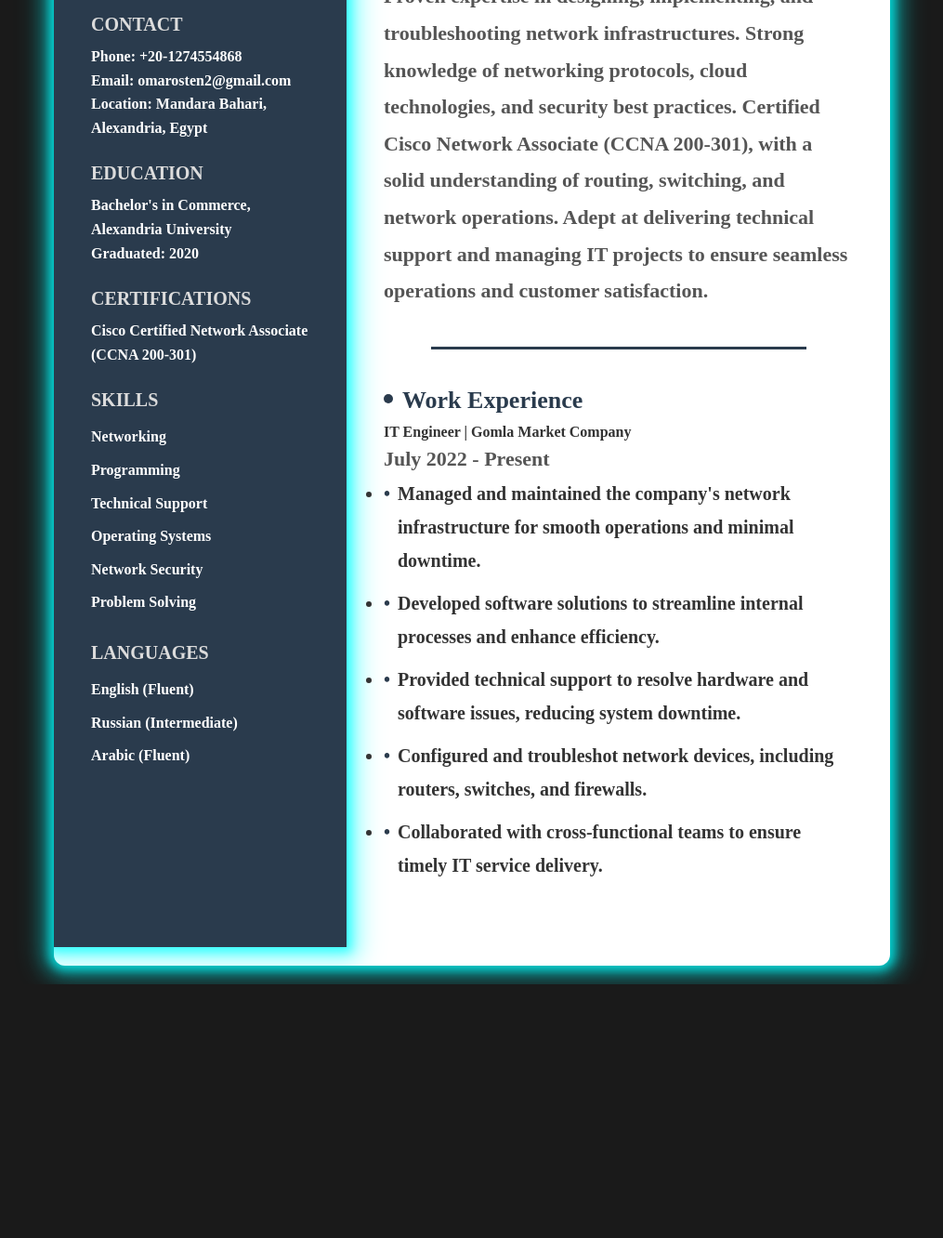
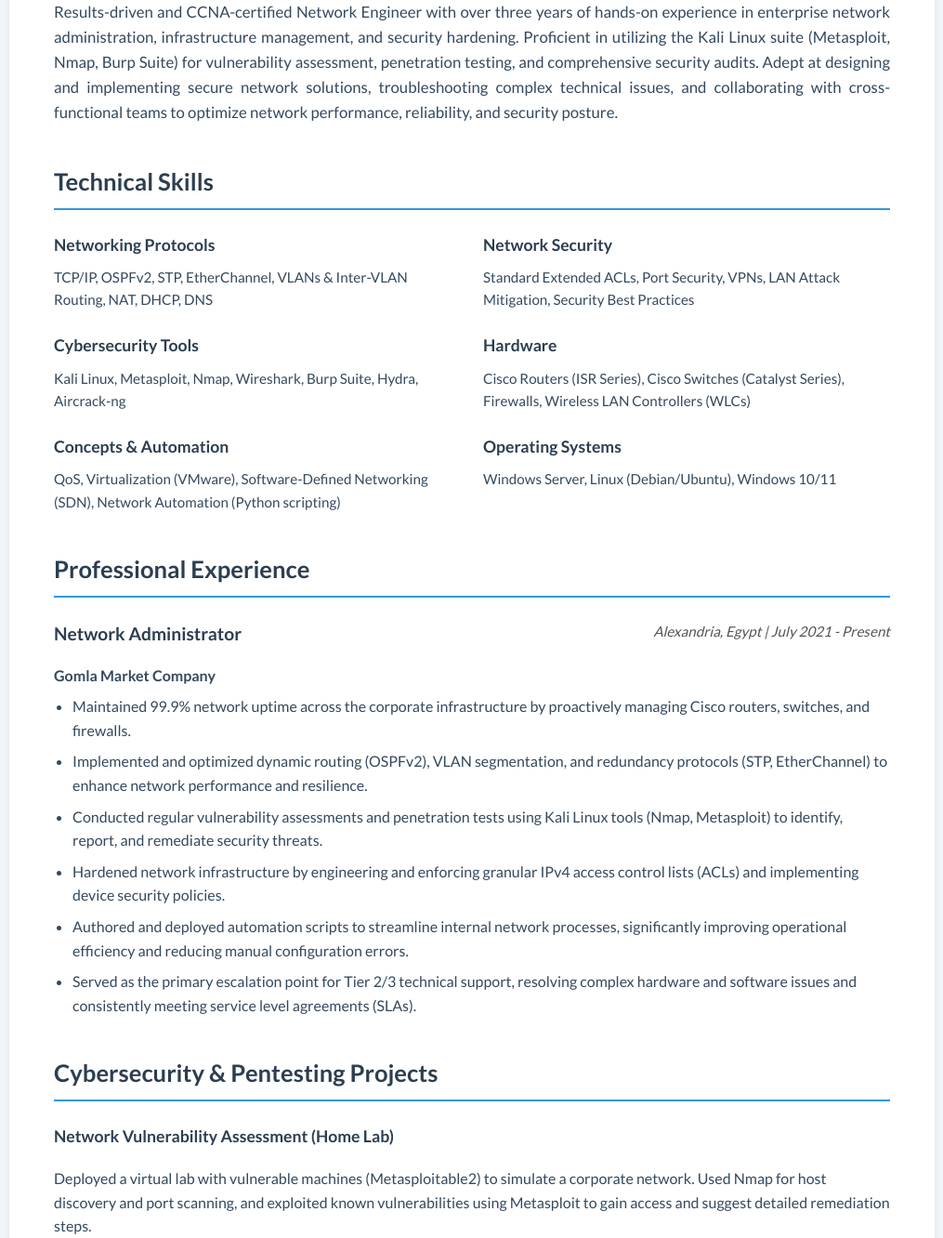
Before and after one commit to omaressamit/cv, a plain HTML site: page index.html in a window 1280 px wide. Shown: the part 367-1699 px from the top of the page at 93% size, without its empty margins (132-1147 px from the left). Before the commit the page ends 1426 px from the top, so only its background shows below. Drawn offline with Linux system fonts and the light colour scheme.

Commit message:
Update index.html

```diff
--- a/index.html
+++ b/index.html
@@ -3,267 +3,360 @@
 <head>
     <meta charset="UTF-8">
     <meta name="viewport" content="width=device-width, initial-scale=1.0">
-    <title>Omar Essam - Network Administrator</title>
+    <title>Omar Essam - Network Engineer Resume</title>
+    <link rel="preconnect" href="https://fonts.googleapis.com">
+    <link rel="preconnect" href="https://fonts.gstatic.com" crossorigin>
+    <link href="https://fonts.googleapis.com/css2?family=Lato:wght@400;700&display=swap" rel="stylesheet">
+    <link rel="stylesheet" href="https://cdnjs.cloudflare.com/ajax/libs/font-awesome/6.5.1/css/all.min.css">
     <style>
-        /* Global Styles */
-        * {
-            box-sizing: border-box;
-            margin: 0;
-            padding: 0;
-            font-family: 'Times New Roman', Times, serif;
-            font-weight: bold;
+        :root {
+            --primary-color: #2c3e50;
+            --secondary-color: #3498db;
+            --text-color: #34495e;
+            --light-gray: #ecf0f1;
+            --bg-color: #ffffff;
         }
 
         body {
-            display: flex;
-            justify-content: center;
-            padding: 20px;
-            background-color: #1a1a1a; /* Dark background */
-            color: #333;
+            font-family: 'Lato', sans-serif;
+            line-height: 1.6;
+            background-color: #f4f7f9;
+            color: var(--text-color);
+            margin: 0;
+            padding: 0;
         }
 
-        /* Container */
         .container {
             max-width: 900px;
-            width: 100%;
-            background-color: #ffffff; /* Keep the container background light */
-            border-radius: 12px;
-            overflow: hidden;
-            display: flex;
-            flex-direction: column;
-            padding-bottom: 20px;
-            position: relative;
-            box-shadow: 0 4px 8px rgba(0, 0, 0, 0.2);
-            transition: all 0.3s ease-in-out;
-            /* Neon glow applied directly to the container */
-            box-shadow: 0 0 10px 5px rgba(0, 255, 255, 0.6), 0 0 20px 10px rgba(0, 255, 255, 0.4), 0 0 30px 15px rgba(0, 255, 255, 0.2);
+            margin: 2rem auto;
+            background-color: var(--bg-color);
+            padding: 2rem 3rem;
+            box-shadow: 0 4px 12px rgba(0, 0, 0, 0.08);
+            border-radius: 8px;
         }
 
-        /* Sidebar */
-        .sidebar {
-            background-color: #2a3b4d; /* Keep the sidebar background as is */
-            color: white;
-            padding: 40px 20px;
-            width: 100%;
+        /* --- Header & Contact --- */
+        header {
             text-align: center;
-            position: relative;
-            box-shadow: 0 4px 8px rgba(0, 0, 0, 0.2);
-            transition: all 0.3s ease-in-out;
-            /* Neon glow applied directly to the sidebar */
-            box-shadow: 0 0 10px 5px rgba(0, 255, 255, 0.6), 0 0 20px 10px rgba(0, 255, 255, 0.4), 0 0 30px 15px rgba(0, 255, 255, 0.2);
+            margin-bottom: 2rem;
+            border-bottom: 2px solid var(--light-gray);
+            padding-bottom: 2rem;
         }
 
-        .sidebar img {
-            width: 200px;
-            height: 200px;
-            margin-bottom: 15px;
-            border: 3px solid #ffffff;
+        header h1 {
+            font-size: 2.8rem;
+            color: var(--primary-color);
+            margin: 0 0 0.25rem 0;
+            font-weight: 700;
         }
 
-        .sidebar h1 {
-            font-size: 32px;
-            margin-top: 10px;
+        header .job-title {
+            font-size: 1.5rem;
+            color: var(--secondary-color);
+            font-weight: 400;
+            margin: 0;
         }
 
-        .sidebar h2 {
-            font-size: 22px;
-            color: #b0c4de;
-            font-weight: normal;
-            margin-bottom: 30px;
+        .contact-info {
+            display: flex;
+            flex-wrap: wrap;
+            justify-content: center;
+            gap: 1rem 2rem;
+            margin-top: 1.5rem;
+            font-size: 0.95rem;
         }
 
-        .sidebar .section {
-            margin-bottom: 25px;
+        .contact-info a {
+            color: var(--secondary-color);
+            text-decoration: none;
+            transition: color 0.3s ease;
         }
 
-        .sidebar .section h3 {
-            font-size: 20px;
-            margin-bottom: 10px;
-            color: #dcdcdc;
-            font-weight: 600;
-            text-transform: uppercase;
+        .contact-info a:hover {
+            color: var(--primary-color);
+            text-decoration: underline;
         }
 
-        .sidebar .section p,
-        .sidebar .section ul {
-            font-size: 16px;
-            line-height: 1.6;
+        .contact-info span {
+            display: flex;
+            align-items: center;
         }
 
-        .sidebar .section ul li {
-            list-style: none;
-            padding: 5px 0;
-            color: #ffffff;
+        .contact-info i {
+            margin-right: 0.5rem;
+            color: var(--primary-color);
+            font-size: 1.1rem;
         }
 
-        /* Main Content */
-        .main {
-            padding: 40px;
-            width: 100%;
+        /* --- General Section Styling --- */
+        section {
+            margin-bottom: 2.5rem;
         }
 
-        .main h1 {
-            color: #2a3b4d;
-            font-size: 28px;
-            margin-bottom: 10px;
-            text-transform: uppercase;
-            text-align: center;
+        h2 {
+            font-size: 1.6rem;
+            color: var(--primary-color);
+            border-bottom: 2px solid var(--secondary-color);
+            padding-bottom: 0.5rem;
+            margin-bottom: 1.5rem;
         }
 
-        .main h2 {
-            font-size: 20px;
-            color: #666666;
-            text-align: center;
-            margin-bottom: 20px;
+        /* --- Summary --- */
+        #summary p {
+            font-size: 1.05rem;
+            text-align: justify;
         }
 
-        .main .section {
-            margin-bottom: 30px;
+        /* --- Technical Skills --- */
+        #skills .skills-grid {
+            display: grid;
+            grid-template-columns: repeat(auto-fit, minmax(300px, 1fr));
+            gap: 1.5rem;
         }
 
-        .main .section h3 {
-            font-size: 26px;
-            color: #2a3b4d;
-            margin-bottom: 10px;
-            position: relative;
-            padding-left: 20px;
+        .skill-category h3 {
+            font-size: 1.1rem;
+            color: var(--primary-color);
+            margin: 0 0 0.5rem 0;
+            font-weight: 700;
         }
 
-        .main .section h3::before {
-            content: '';
-            width: 10px;
-            height: 10px;
-            background-color: #2a3b4d;
-            position: absolute;
-            left: 0;
-            top: 8px;
-            border-radius: 50%;
+        .skill-category p {
+            margin: 0;
+            font-size: 0.95rem;
         }
 
-        .main .section p {
-            font-size: 22px;
-            line-height: 1.8;
-            color: #555555;
+        /* --- Experience, Projects, Education, Certs --- */
+        .item {
+            margin-bottom: 1.5rem;
         }
 
-        .main .section ul li {
-            font-size: 20px;
-            margin-bottom: 10px;
-            line-height: 1.8;
-            padding-left: 15px;
-            position: relative;
+        .item-header {
+            display: flex;
+            justify-content: space-between;
+            align-items: flex-start;
+            margin-bottom: 0.25rem;
         }
 
-        .main .section ul li::before {
-            content: '•';
-            position: absolute;
-            left: 0;
-            color: #2a3b4d;
+        .item-header h3 {
+            margin: 0;
+            font-size: 1.2rem;
+            color: var(--primary-color);
         }
 
-        /* Two-Page Effect */
-        .page-break {
-            margin: 40px 0;
-            border-top: 3px solid #2a3b4d;
-            width: 80%;
-            margin-left: auto;
-            margin-right: auto;
+        .item .company, .item .institution {
+            font-weight: 700;
+            color: var(--text-color);
+            margin-bottom: 0.5rem;
         }
 
-        /* Responsive Design */
-        @media (min-width: 768px) {
+        .date-location {
+            font-style: italic;
+            color: #555;
+            text-align: right;
+            white-space: nowrap;
+            font-size: 0.95rem;
+        }
+
+        ul {
+            padding-left: 20px;
+            margin-top: 0.5rem;
+        }
+
+        li {
+            margin-bottom: 0.5rem;
+        }
+
+        /* --- Projects --- */
+        #projects .item h3 {
+            font-size: 1.1rem;
+            color: var(--primary-color);
+        }
+        #projects .item p {
+            margin: 0;
+        }
+
+        /* --- Certifications --- */
+        #certifications ul {
+            list-style: none;
+            padding-left: 20px;
+            margin-top: 0.5rem;
+        }
+        #certifications ul li::before {
+            content: "—";
+            margin-right: 0.5rem;
+            color: var(--primary-color);
+        }
+
+        /* --- Languages --- */
+        #languages .lang-list {
+            display: flex;
+            flex-wrap: wrap;
+            gap: 2rem;
+        }
+        .lang-list span {
+            font-size: 1rem;
+        }
+        .lang-list strong {
+            color: var(--primary-color);
+        }
+
+        /* --- Responsive Design --- */
+        @media (max-width: 768px) {
             .container {
-                flex-direction: row;
+                padding: 1.5rem;
+                margin: 1rem;
             }
-            .sidebar {
-                width: 35%;
+
+            header h1 {
+                font-size: 2.2rem;
+            }
+
+            header .job-title {
+                font-size: 1.3rem;
+            }
+
+            .contact-info {
+                flex-direction: column;
+                align-items: center;
+                gap: 0.75rem;
+            }
+
+            .item-header {
+                flex-direction: column;
+                align-items: flex-start;
+                gap: 0.25rem;
+            }
+
+            .date-location {
                 text-align: left;
-                padding: 40px;
-            }
-            .main {
-                width: 65%;
-                padding: 40px;
             }
         }
     </style>
 </head>
 <body>
 
-<div class="container">
-    <!-- Sidebar -->
-    <div class="sidebar">
-        <img src="profile.jpg" alt="Profile Picture">
-        <h1>Omar Essam</h1>
-        <h2>Network Administrator</h2>
+    <main class="container">
+        <header>
+            <h1>OMAR ESSAM</h1>
+            <p class="job-title">Network Engineer</p>
+            <div class="contact-info">
+                <span><i class="fas fa-phone"></i> +20-1274554868</span>
+                <span><i class="fas fa-envelope"></i> <a href="mailto:omaressamit@gmail.com">omaressamit@gmail.com</a></span>
+                <span><i class="fas fa-map-marker-alt"></i> Alexandria, Egypt</span>
+                <span><i class="fab fa-linkedin"></i> <a href="https://www.linkedin.com/in/omar-essam-it/" target="_blank" rel="noopener noreferrer">LinkedIn</a></span>
+                <span><i class="fab fa-github"></i> <a href="https://github.com/omaressam" target="_blank" rel="noopener noreferrer">GitHub</a></span>
+            </div>
+        </header>
 
-        <div class="section">
-            <h3>Contact</h3>
-            <p>Phone: +20-1274554868</p>
-            <p>Email: omarosten2@gmail.com</p>
-            <p>Location: Mandara Bahari, Alexandria, Egypt</p>
-        </div>
+        <section id="summary">
+            <h2>Summary</h2>
+            <p>
+                Results-driven and CCNA-certified Network Engineer with over three years of hands-on experience in enterprise network administration, infrastructure management, and security hardening. Proficient in utilizing the Kali Linux suite (Metasploit, Nmap, Burp Suite) for vulnerability assessment, penetration testing, and comprehensive security audits. Adept at designing and implementing secure network solutions, troubleshooting complex technical issues, and collaborating with cross-functional teams to optimize network performance, reliability, and security posture.
+            </p>
+        </section>
 
-        <div class="section">
-            <h3>Education</h3>
-            <p>Bachelor's in Commerce, Alexandria University</p>
-            <p>Graduated: 2020</p>
-        </div>
+        <section id="skills">
+            <h2>Technical Skills</h2>
+            <div class="skills-grid">
+                <div class="skill-category">
+                    <h3>Networking Protocols</h3>
+                    <p>TCP/IP, OSPFv2, STP, EtherChannel, VLANs & Inter-VLAN Routing, NAT, DHCP, DNS</p>
+                </div>
+                <div class="skill-category">
+                    <h3>Network Security</h3>
+                    <p>Standard Extended ACLs, Port Security, VPNs, LAN Attack Mitigation, Security Best Practices</p>
+                </div>
+                <div class="skill-category">
+                    <h3>Cybersecurity Tools</h3>
+                    <p>Kali Linux, Metasploit, Nmap, Wireshark, Burp Suite, Hydra, Aircrack-ng</p>
+                </div>
+                <div class="skill-category">
+                    <h3>Hardware</h3>
+                    <p>Cisco Routers (ISR Series), Cisco Switches (Catalyst Series), Firewalls, Wireless LAN Controllers (WLCs)</p>
+                </div>
+                <div class="skill-category">
+                    <h3>Concepts & Automation</h3>
+                    <p>QoS, Virtualization (VMware), Software-Defined Networking (SDN), Network Automation (Python scripting)</p>
+                </div>
+                <div class="skill-category">
+                    <h3>Operating Systems</h3>
+                    <p>Windows Server, Linux (Debian/Ubuntu), Windows 10/11</p>
+                </div>
+            </div>
+        </section>
 
-        <div class="section">
-            <h3>Certifications</h3>
-            <p>Cisco Certified Network Associate (CCNA 200-301)</p>
-        </div>
+        <section id="experience">
+            <h2>Professional Experience</h2>
+            <article class="item">
+                <div class="item-header">
+                    <h3>Network Administrator</h3>
+                    <span class="date-location">Alexandria, Egypt | July 2021 - Present</span>
+                </div>
+                <p class="company">Gomla Market Company</p>
+                <ul>
+                    <li>Maintained 99.9% network uptime across the corporate infrastructure by proactively managing Cisco routers, switches, and firewalls.</li>
+                    <li>Implemented and optimized dynamic routing (OSPFv2), VLAN segmentation, and redundancy protocols (STP, EtherChannel) to enhance network performance and resilience.</li>
+                    <li>Conducted regular vulnerability assessments and penetration tests using Kali Linux tools (Nmap, Metasploit) to identify, report, and remediate security threats.</li>
+                    <li>Hardened network infrastructure by engineering and enforcing granular IPv4 access control lists (ACLs) and implementing device security policies.</li>
+                    <li>Authored and deployed automation scripts to streamline internal network processes, significantly improving operational efficiency and reducing manual configuration errors.</li>
+                    <li>Served as the primary escalation point for Tier 2/3 technical support, resolving complex hardware and software issues and consistently meeting service level agreements (SLAs).</li>
+                </ul>
+            </article>
+        </section>
 
-        <div class="section">
-            <h3>Skills</h3>
-            <ul>
-                <li>Networking</li>
-                <li>Programming</li>
-                <li>Technical Support</li>
-                <li>Operating Systems</li>
-                <li>Network Security</li>
-                <li>Problem Solving</li>
-            </ul>
-        </div>
+        <section id="projects">
+            <h2>Cybersecurity & Pentesting Projects</h2>
+            <article class="item">
+                <h3>Network Vulnerability Assessment (Home Lab)</h3>
+                <p>Deployed a virtual lab with vulnerable machines (Metasploitable2) to simulate a corporate network. Used Nmap for host discovery and port scanning, and exploited known vulnerabilities using Metasploit to gain access and suggest detailed remediation steps.</p>
+            </article>
+            <article class="item">
+                <h3>Web Application Security Testing</h3>
+                <p>Performed security testing on target web applications (e.g., OWASP Juice Shop) using Burp Suite and manual techniques. Successfully identified and documented common vulnerabilities, including SQL Injection and Cross-Site Scripting (XSS).</p>
+            </article>
+            <article class="item">
+                <h3>Wireless Network Auditing</h3>
+                <p>Conducted a security audit of a WPA2-PSK wireless network. Utilized the Aircrack-ng suite within Kali Linux to capture handshakes and perform a dictionary attack to crack the pre-shared key, providing recommendations for stronger security protocols.</p>
+            </article>
+        </section>
 
-        <div class="section">
-            <h3>Languages</h3>
-            <ul>
-                <li>English (Fluent)</li>
-                <li>Russian (Intermediate)</li>
-                <li>Arabic (Fluent)</li>
-            </ul>
-        </div>
-    </div>
+        <section id="certifications">
+            <h2>Certifications</h2>
+            <article class="item">
+                <div class="item-header">
+                    <h3>Cisco Certified Network Associate (CCNA) 200-301</h3>
+                    <span class="date-location">July 2024</span>
+                </div>
+                <ul>
+                    <li>CCNAv7: Enterprise Networking, Security, and Automation</li>
+                    <li>CCNAv7: Switching, Routing, and Wireless Essentials</li>
+                    <li>CCNAv7: Introduction to Networks</li>
+                </ul>
+            </article>
+        </section>
 
-    <!-- Main Content -->
-    <div class="main">
-        <h1>Omar Essam</h1>
-        <h2>Network Administrator</h2>
+        <section id="education">
+            <h2>Education</h2>
+            <article class="item">
+                <div class="item-header">
+                    <h3>Bachelor of Commerce</h3>
+                    <span class="date-location">Graduated 2020</span>
+                </div>
+                <p class="institution">Faculty of Commerce, Alexandria University, Egypt</p>
+            </article>
+        </section>
 
-        <div class="section">
-            <h3>Profile</h3>
-            <p>IT Engineer | Network Administrator | Programmer</p>
-            <p>A highly motivated and detail-oriented IT Engineer with over two years of experience in network management, programming, and technical support. Proven expertise in designing, implementing, and troubleshooting network infrastructures. Strong knowledge of networking protocols, cloud technologies, and security best practices. Certified Cisco Network Associate (CCNA 200-301), with a solid understanding of routing, switching, and network operations. Adept at delivering technical support and managing IT projects to ensure seamless operations and customer satisfaction.</p>
-        </div>
+        <section id="languages">
+            <h2>Languages</h2>
+            <div class="lang-list">
+                <span><strong>Arabic:</strong> Native</span>
+                <span><strong>English:</strong> Fluent</span>
+                <span><strong>Russian:</strong> Intermediate</span>
+            </div>
+        </section>
 
-        <!-- Page Break -->
-        <div class="page-break"></div>
-
-        <div class="section">
-            <h3>Work Experience</h3>
-            <h4>IT Engineer | Gomla Market Company</h4>
-            <p>July 2022 - Present</p>
-            <ul>
-                <li>Managed and maintained the company's network infrastructure for smooth operations and minimal downtime.</li>
-                <li>Developed software solutions to streamline internal processes and enhance efficiency.</li>
-                <li>Provided technical support to resolve hardware and software issues, reducing system downtime.</li>
-                <li>Configured and troubleshot network devices, including routers, switches, and firewalls.</li>
-                <li>Collaborated with cross-functional teams to ensure timely IT service delivery.</li>
-            </ul>
-        </div>
-    </div>
-</div>
+    </main>
 
 </body>
 </html>
```
